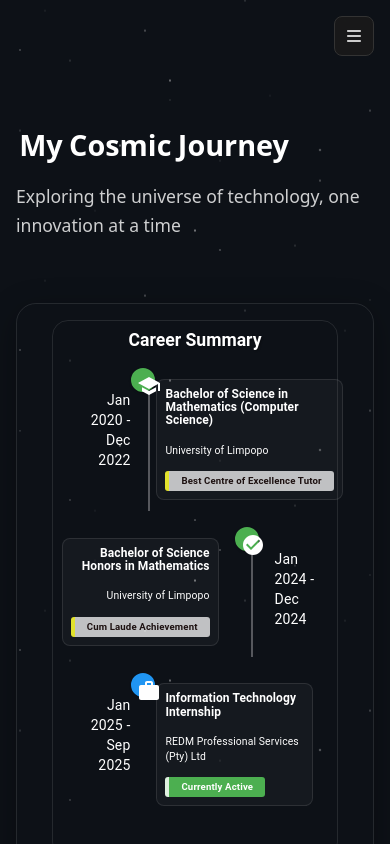
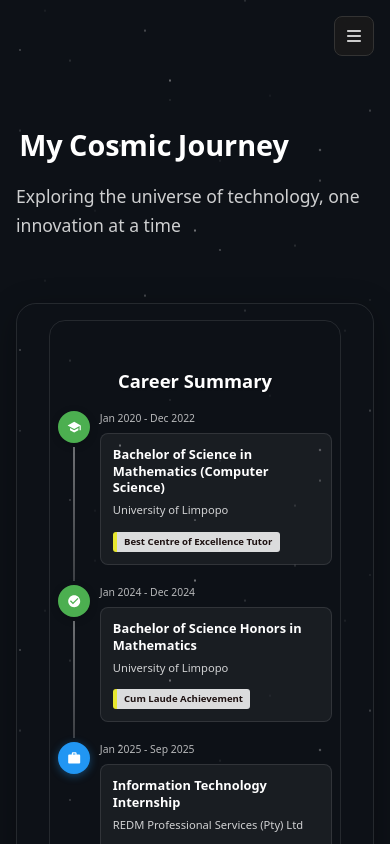
Before and after one commit to NdaedzoPhoshoko/Portfolio-for-Clement, a React (Vite) app in the folder front-end/: page /journey in a window 390 px wide. Shown: the top 844 px of the page. Built offline with nearby package versions, Linux system fonts and the light colour scheme.

Commit message:
final responsiveness for timeline and entire jouney page

```diff
--- a/front-end/src/components/timeline/TimeLine.css
+++ b/front-end/src/components/timeline/TimeLine.css
@@ -131,6 +131,16 @@
   }
 }
 
+/* Hide mobile timeline on desktop */
+.mobile-timeline {
+  display: none;
+}
+
+/* Show desktop timeline by default */
+.desktop-timeline {
+  display: block;
+}
+
 /* Responsive Design */
 @media (max-width: 1200px) {
   .timeline-container {
@@ -178,195 +188,293 @@
 }
 
 @media (max-width: 768px) {
-  .timeline-container {
-    width: 92%;
-    padding: 1rem;
+  /* Hide desktop timeline */
+  .desktop-timeline {
+    display: none !important;
+  }
+
+  /* Show mobile timeline */
+  .mobile-timeline {
+    display: block !important;
+    width: 95%;
+    padding: 1.5rem 1rem;
     margin: 0 auto;
   }
 
-  .career-title {
-    font-size: 1.3rem !important;
-    margin-bottom: 1.25rem !important;
+  .career-title-mobile {
+    color: #ffffff;
+    font-size: 1.4rem;
+    font-weight: 600;
+    margin-bottom: 1.5rem;
     text-align: center;
+    text-shadow: 1px 1px 2px rgba(0, 0, 0, 0.3);
   }
 
-  .material-timeline {
-    padding: 0 !important;
+  .mobile-timeline-wrapper {
+    display: flex;
+    flex-direction: column;
+    gap: 0;
   }
 
-  .material-timeline .MuiTimelineItem-root {
-    margin-bottom: 1rem !important;
+  .mobile-timeline-item {
+    display: flex;
+    gap: 1rem;
+    position: relative;
   }
 
-  .material-timeline .MuiTimelineOppositeContent-root {
-    flex: 0 0 100px !important;
-    padding-right: 4px !important;
-    font-size: 0.75rem !important;
+  .mobile-timeline-line {
+    display: flex;
+    flex-direction: column;
+    align-items: center;
+    flex-shrink: 0;
   }
 
-  .material-timeline .MuiTimelineContent-root {
-    padding-left: 4px !important;
+  .mobile-timeline-dot {
+    width: 40px;
+    height: 40px;
+    border-radius: 50%;
+    display: flex;
+    align-items: center;
+    justify-content: center;
+    color: white;
+    z-index: 2;
+    box-shadow: 0 2px 8px rgba(0, 0, 0, 0.2);
   }
 
-  .material-timeline .MuiTimelineDot-root {
-    width: 32px !important;
-    height: 32px !important;
-    margin: 0 !important;
+  .mobile-timeline-dot.completed {
+    background-color: #4CAF50;
+    border: 3px solid #4CAF50;
   }
 
-  .material-timeline .MuiTimelineDot-root.current-dot {
-    margin-left: 0 !important;
+  .mobile-timeline-dot.current {
+    background-color: #2196F3;
+    border: 3px solid #2196F3;
+    animation: mobilePulse 2s infinite;
   }
 
-  .material-timeline .MuiTimelineConnector-root {
-    margin-left: 15px !important;
+  .mobile-timeline-dot svg {
+    font-size: 1.2rem;
   }
 
-  .content-box {
-    padding: 0.75rem;
-    margin: 0.5rem 0;
+  .mobile-connector {
+    width: 3px;
+    flex: 1;
+    background: linear-gradient(180deg, rgba(255, 255, 255, 0.4) 0%, rgba(255, 255, 255, 0.2) 100%);
+    min-height: 40px;
+    margin: 4px 0;
   }
 
-  .timeline-title {
-    font-size: 0.85rem !important;
-    line-height: 1.2 !important;
-    margin-bottom: 0.4rem !important;
+  .mobile-timeline-content {
+    flex: 1;
+    padding-bottom: 1.5rem;
   }
 
-  .timeline-location {
-    font-size: 0.75rem !important;
-    margin-bottom: 0.4rem !important;
+  .mobile-date {
+    color: rgba(255, 255, 255, 0.7);
+    font-size: 0.75rem;
+    font-weight: 500;
+    margin-bottom: 0.5rem;
   }
 
-  .achievement-chip,
-  .status-chip {
-    font-size: 0.7rem !important;
-    height: 24px !important;
-    margin-top: 0.4rem !important;
+  .mobile-content-box {
+    background: rgba(255, 255, 255, 0.05);
+    padding: 1rem;
+    border-radius: 8px;
+    border: 1px solid rgba(255, 255, 255, 0.1);
+    transition: all 0.3s ease;
+  }
+
+  .mobile-content-box:hover {
+    background: rgba(255, 255, 255, 0.1);
+    transform: translateX(4px);
+    box-shadow: 0 4px 12px rgba(0, 0, 0, 0.2);
+  }
+
+  .mobile-timeline-title {
+    color: #ffffff;
+    font-size: 0.9rem;
+    font-weight: 600;
+    margin: 0 0 0.5rem 0;
+    line-height: 1.3;
+  }
+
+  .mobile-timeline-location {
+    color: rgba(255, 255, 255, 0.8);
+    font-size: 0.8rem;
+    margin: 0 0 0.5rem 0;
+  }
+
+  .mobile-achievement-chip,
+  .mobile-status-chip {
+    display: inline-block;
+    padding: 0.25rem 0.6rem;
+    border-radius: 3px;
+    font-size: 0.7rem;
+    font-weight: 600;
+    margin-top: 0.5rem;
+    margin-right: 0.5rem;
+  }
+
+  .mobile-achievement-chip {
+    background-color: rgba(255, 255, 255, 0.85);
+    color: #1d1111;
+    border-left: 4px solid rgba(235, 235, 12, 0.819);
+  }
+
+  .mobile-status-chip {
+    background-color: #4CAF50;
+    color: white;
+    border-left: 4px solid rgba(255, 255, 255, 0.819);
+  }
+
+  @keyframes mobilePulse {
+    0% {
+      transform: scale(1);
+      box-shadow: 0 2px 8px rgba(33, 150, 243, 0.4);
+    }
+    50% {
+      transform: scale(1.05);
+      box-shadow: 0 4px 16px rgba(33, 150, 243, 0.6);
+    }
+    100% {
+      transform: scale(1);
+      box-shadow: 0 2px 8px rgba(33, 150, 243, 0.4);
+    }
   }
 }
 
 @media (max-width: 600px) {
-  .timeline-container {
-    width: 90%;
-    padding: 0.75rem;
+  .mobile-timeline {
+    width: 92%;
+    padding: 1.25rem 0.75rem;
   }
 
-  .career-title {
-    font-size: 1.2rem !important;
-    margin-bottom: 1rem !important;
+  .career-title-mobile {
+    font-size: 1.25rem;
+    margin-bottom: 1.25rem;
   }
 
-  .material-timeline .MuiTimelineOppositeContent-root {
-    flex: 0 0 80px !important;
-    padding-right: 2px !important;
-    font-size: 0.7rem !important;
+  .mobile-timeline-item {
+    gap: 0.8rem;
   }
 
-  .material-timeline .MuiTimelineContent-root {
-    padding-left: 2px !important;
+  .mobile-timeline-dot {
+    width: 36px;
+    height: 36px;
   }
 
-  .material-timeline .MuiTimelineDot-root {
-    width: 28px !important;
-    height: 28px !important;
+  .mobile-timeline-dot svg {
+    font-size: 1rem;
   }
 
-  .material-timeline .MuiTimelineConnector-root {
-    margin-left: 13px !important;
+  .mobile-connector {
+    min-height: 35px;
   }
 
-  .content-box {
-    padding: 0.6rem;
-    margin: 0.4rem 0;
+  .mobile-date {
+    font-size: 0.7rem;
   }
 
-  .timeline-title {
-    font-size: 0.8rem !important;
-    line-height: 1.1 !important;
+  .mobile-content-box {
+    padding: 0.85rem;
   }
 
-  .timeline-location {
-    font-size: 0.7rem !important;
+  .mobile-timeline-title {
+    font-size: 0.85rem;
   }
 
-  .achievement-chip,
-  .status-chip {
-    font-size: 0.65rem !important;
-    height: 22px !important;
-    padding: 0 6px !important;
+  .mobile-timeline-location {
+    font-size: 0.75rem;
+  }
+
+  .mobile-achievement-chip,
+  .mobile-status-chip {
+    font-size: 0.65rem;
+    padding: 0.2rem 0.5rem;
   }
 }
 
 @media (max-width: 480px) {
-  .timeline-container {
-    width: 88%;
-    padding: 0.5rem;
+  .mobile-timeline {
+    width: 90%;
+    padding: 1rem 0.5rem;
   }
 
-  .career-title {
-    font-size: 1.1rem !important;
-    margin-bottom: 0.75rem !important;
+  .career-title-mobile {
+    font-size: 1.15rem;
+    margin-bottom: 1rem;
   }
 
-  .material-timeline .MuiTimelineOppositeContent-root {
-    flex: 0 0 70px !important;
-    padding-right: 1px !important;
-    font-size: 0.65rem !important;
+  .mobile-timeline-item {
+    gap: 0.6rem;
   }
 
-  .material-timeline .MuiTimelineContent-root {
-    padding-left: 1px !important;
+  .mobile-timeline-dot {
+    width: 32px;
+    height: 32px;
   }
 
-  .material-timeline .MuiTimelineDot-root {
-    width: 24px !important;
-    height: 24px !important;
+  .mobile-timeline-dot svg {
+    font-size: 0.9rem;
   }
 
-  .material-timeline .MuiTimelineConnector-root {
-    margin-left: 11px !important;
+  .mobile-connector {
+    min-height: 30px;
+    width: 2px;
   }
 
-  .content-box {
-    padding: 0.5rem;
-    margin: 0.3rem 0;
+  .mobile-timeline-content {
+    padding-bottom: 1.25rem;
   }
 
-  .timeline-title {
-    font-size: 0.75rem !important;
-    line-height: 1.1 !important;
+  .mobile-date {
+    font-size: 0.65rem;
+    margin-bottom: 0.4rem;
   }
 
-  .timeline-location {
-    font-size: 0.65rem !important;
+  .mobile-content-box {
+    padding: 0.75rem;
   }
 
-  .achievement-chip,
-  .status-chip {
-    font-size: 0.6rem !important;
-    height: 20px !important;
-    padding: 0 4px !important;
+  .mobile-timeline-title {
+    font-size: 0.8rem;
+    margin-bottom: 0.4rem;
+  }
+
+  .mobile-timeline-location {
+    font-size: 0.7rem;
+    margin-bottom: 0.4rem;
+  }
+
+  .mobile-achievement-chip,
+  .mobile-status-chip {
+    font-size: 0.6rem;
+    padding: 0.18rem 0.45rem;
+    margin-top: 0.4rem;
   }
 }
 
 /* Landscape orientation adjustments for mobile */
 @media (max-width: 768px) and (orientation: landscape) {
-  .timeline-container {
-    width: 95%;
+  .mobile-timeline {
+    width: 96%;
+    padding: 1rem 0.75rem;
+  }
+
+  .career-title-mobile {
+    font-size: 1.2rem;
+    margin-bottom: 1rem;
+  }
+
+  .mobile-timeline-item {
+    gap: 0.75rem;
+  }
+
+  .mobile-timeline-content {
+    padding-bottom: 1rem;
+  }
+
+  .mobile-content-box {
     padding: 0.75rem;
   }
-
-  .career-title {
-    font-size: 1.1rem !important;
-    margin-bottom: 0.75rem !important;
-  }
-
-  .material-timeline .MuiTimelineItem-root {
-    margin-bottom: 0.75rem !important;
-  }
-
-  .content-box {
-    padding: 0.6rem;
-  }
 }
--- a/front-end/src/components/timeline/TimeLine.jsx
+++ b/front-end/src/components/timeline/TimeLine.jsx
@@ -38,7 +38,9 @@ const TimeLine = () => {
   ];
 
   return (
-    <div className="timeline-container">
+    <>
+      {/* Desktop Timeline - Hidden on mobile (768px and below) */}
+      <div className="timeline-container desktop-timeline">
         <Typography variant="h5" className="career-title">
           Career Summary
         </Typography>
@@ -91,6 +93,38 @@ const TimeLine = () => {
           ))}
         </Timeline>
       </div>
+
+      {/* Mobile Timeline - Visible only on 768px and below */}
+      <div className="timeline-container mobile-timeline">
+        <h5 className="career-title-mobile">Career Summary</h5>
+        <div className="mobile-timeline-wrapper">
+          {timelineData.map((item, index) => (
+            <div key={index} className="mobile-timeline-item">
+              <div className="mobile-timeline-line">
+                <div className={`mobile-timeline-dot ${item.status === 'current' ? 'current' : 'completed'}`}>
+                  {item.icon}
+                </div>
+                {index < timelineData.length - 1 && <div className="mobile-connector"></div>}
+              </div>
+
+              <div className="mobile-timeline-content">
+                <div className="mobile-date">{item.date}</div>
+                <div className="mobile-content-box">
+                  <h6 className="mobile-timeline-title">{item.title}</h6>
+                  <p className="mobile-timeline-location">{item.location}</p>
+                  {item.achievement && (
+                    <span className="mobile-achievement-chip">{item.achievement}</span>
+                  )}
+                  {item.status === 'current' && (
+                    <span className="mobile-status-chip">Currently Active</span>
+                  )}
+                </div>
+              </div>
+            </div>
+          ))}
+        </div>
+      </div>
+    </>
   );
 };
 
```
Lines whose indentation alone changed are shown as unchanged.
